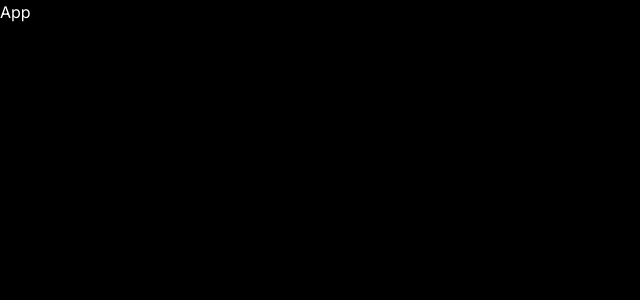
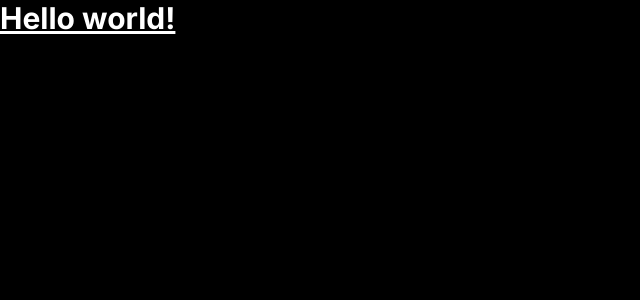
Before and after one commit to SumukhBhende/social-project, a React (Vite) app: page / in a window 1280 px wide. Shown: the top 300 px of the page, without its empty margins (0-640 px from the left). Built offline with nearby package versions, Linux system fonts and the light colour scheme.

Commit message:
fix: update App component to render a heading instead of a div

```diff
--- a/src/App.tsx
+++ b/src/App.tsx
@@ -1,8 +1,10 @@
 import './globals.css';
 const App = () => {
   return (
-    <div>App</div>
+    <h1 className="text-3xl font-bold underline">
+      Hello world!
+    </h1>
   )
-}
+};
 
-export default App
+export default App;
```
